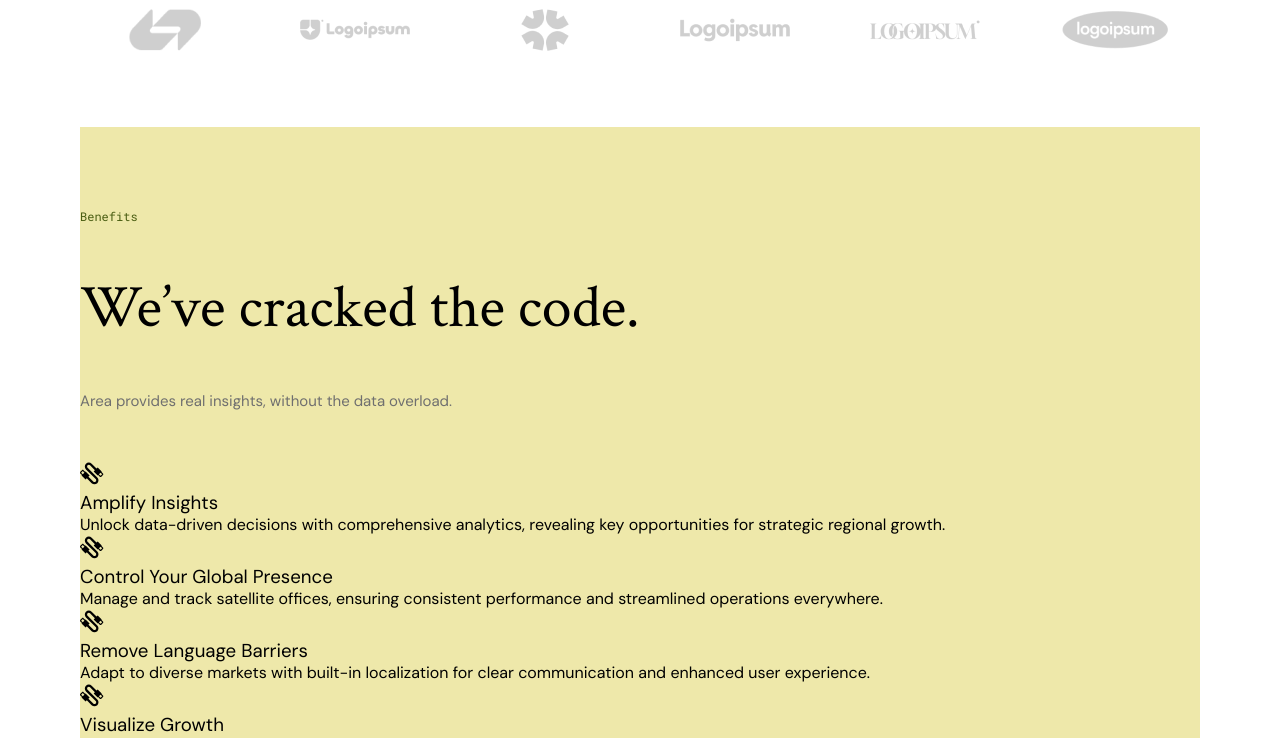
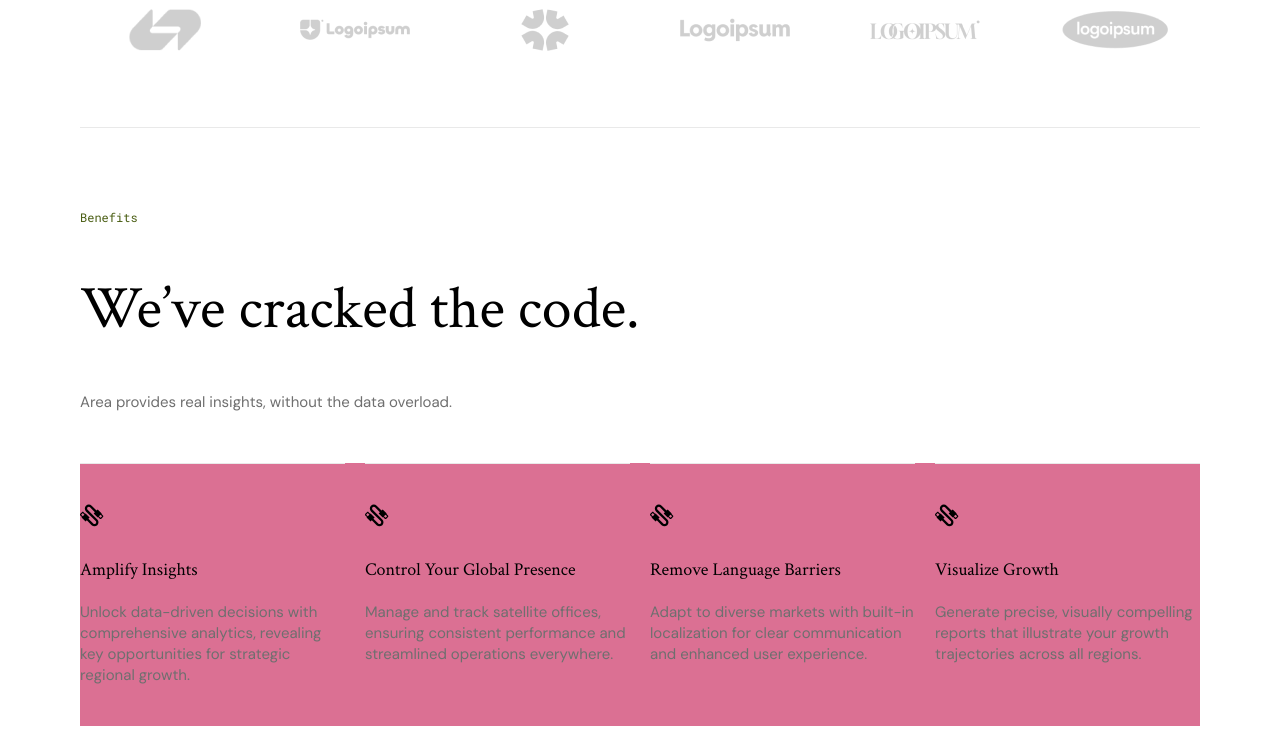
Before and after one commit to ministrov/landing-area-next-ts, a Next.js app: page / in a window 1280 px wide. Shown: the part 1000-1738 px from the top of the page. Built offline with nearby package versions, Linux system fonts and the light colour scheme.

Commit message:
feat: end up creating a styling to desktop version of benefits section

```diff
--- a/components/benefits/Benefits.module.css
+++ b/components/benefits/Benefits.module.css
@@ -1,8 +1,7 @@
 .benefits {
   padding-top: 80px;
   padding-bottom: 120px;
-  height: 1412px;
-  background-color: palegoldenrod;
+  border-top: 1px solid var(--color-02);
 }
 
 .header {
@@ -31,3 +30,33 @@
   line-height: 21px;
   color: var(--color-06);
 }
+
+.list {
+  display: grid;
+  grid-template-columns: repeat(4, 1fr);
+  gap: 20px;
+  margin-bottom: 60px;
+  background-color: palevioletred;
+}
+
+.item {
+  padding-top: 40px;
+  padding-bottom: 40px;
+  border-top: 1px solid var(--color-02);
+}
+
+.item h3 {
+  margin-top: 24px;
+  margin-bottom: 20px;
+  font-family: var(--font-crimson-text);
+  font-size: 18px;
+  line-height: 24px;
+  color: var(--foreground);
+}
+
+.item p {
+  font-family: var(--font-dm-sans);
+  font-size: 15px;
+  line-height: 21px;
+  color: var(--color-06);
+}
```
